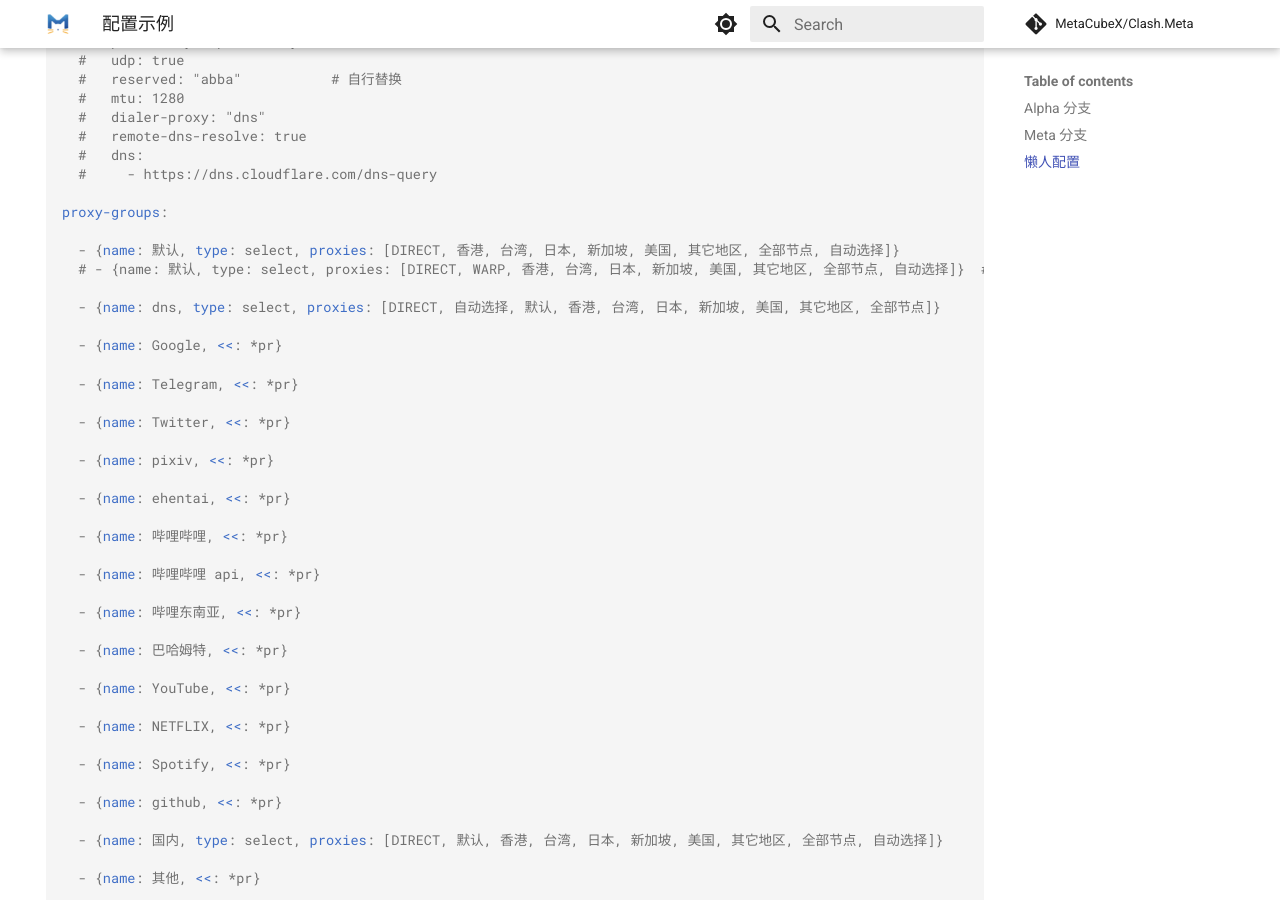
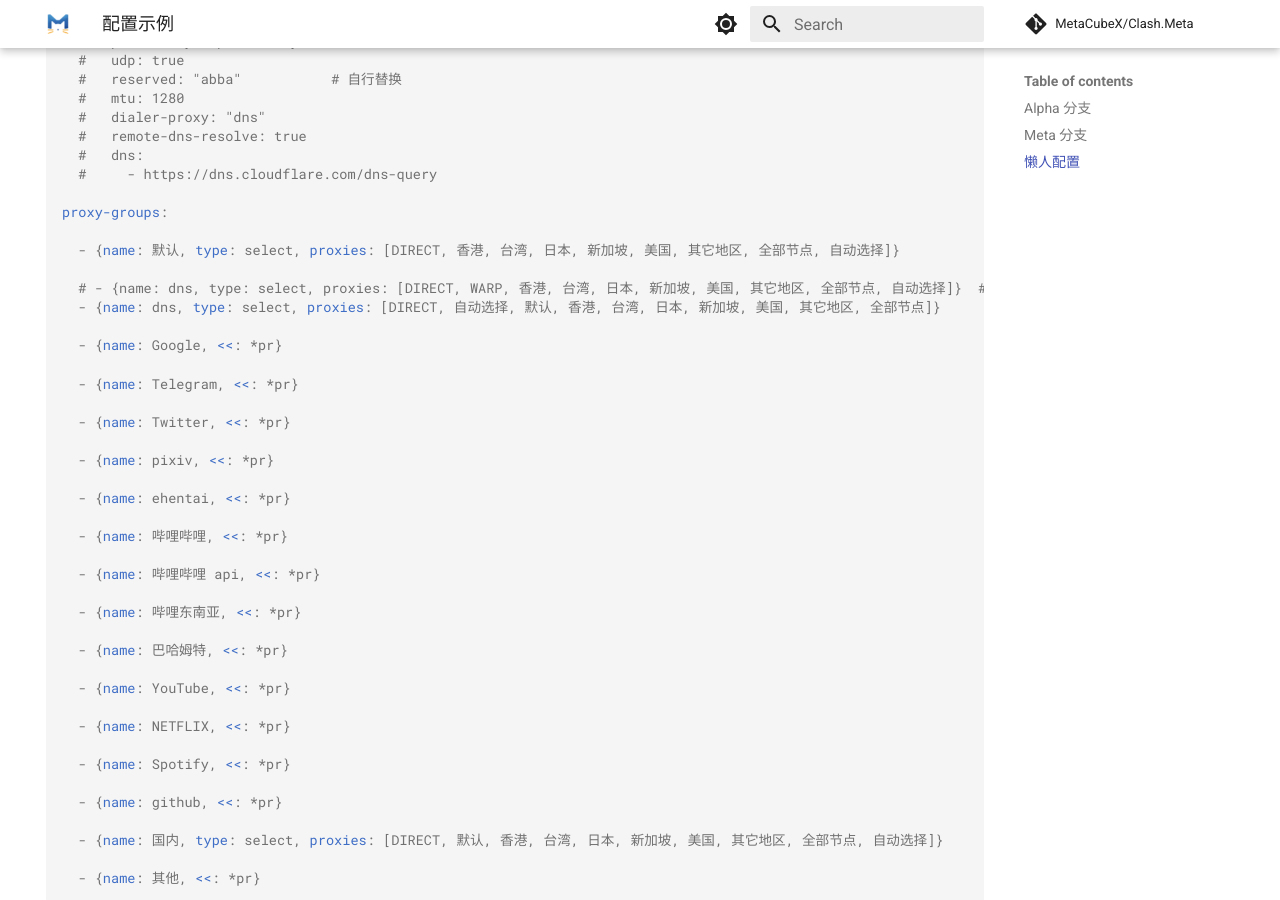
Before and after one commit to MetaCubeX/Meta-Docs, an MkDocs documentation site: the page built from docs/example/index.md, in a window 1280 px wide and 900 px high, scrolled down 2417 px. Built offline with MkDocs 1.6.1 and Material for MkDocs 9.7.7, drawn with Linux system fonts in a browser that asks for light colours; comment, search, counter and statistics services are not loaded.

Commit message:
Update index.md

```diff
--- a/docs/example/index.md
+++ b/docs/example/index.md
@@ -131,8 +131,8 @@ proxies:
 proxy-groups:
 
   - {name: 默认, type: select, proxies: [DIRECT, 香港, 台湾, 日本, 新加坡, 美国, 其它地区, 全部节点, 自动选择]}
-  # - {name: 默认, type: select, proxies: [DIRECT, WARP, 香港, 台湾, 日本, 新加坡, 美国, 其它地区, 全部节点, 自动选择]}  # 加入 WARP
 
+  # - {name: dns, type: select, proxies: [DIRECT, WARP, 香港, 台湾, 日本, 新加坡, 美国, 其它地区, 全部节点, 自动选择]}  # 加入 WARP
   - {name: dns, type: select, proxies: [DIRECT, 自动选择, 默认, 香港, 台湾, 日本, 新加坡, 美国, 其它地区, 全部节点]}
 
   - {name: Google, <<: *pr}
```
